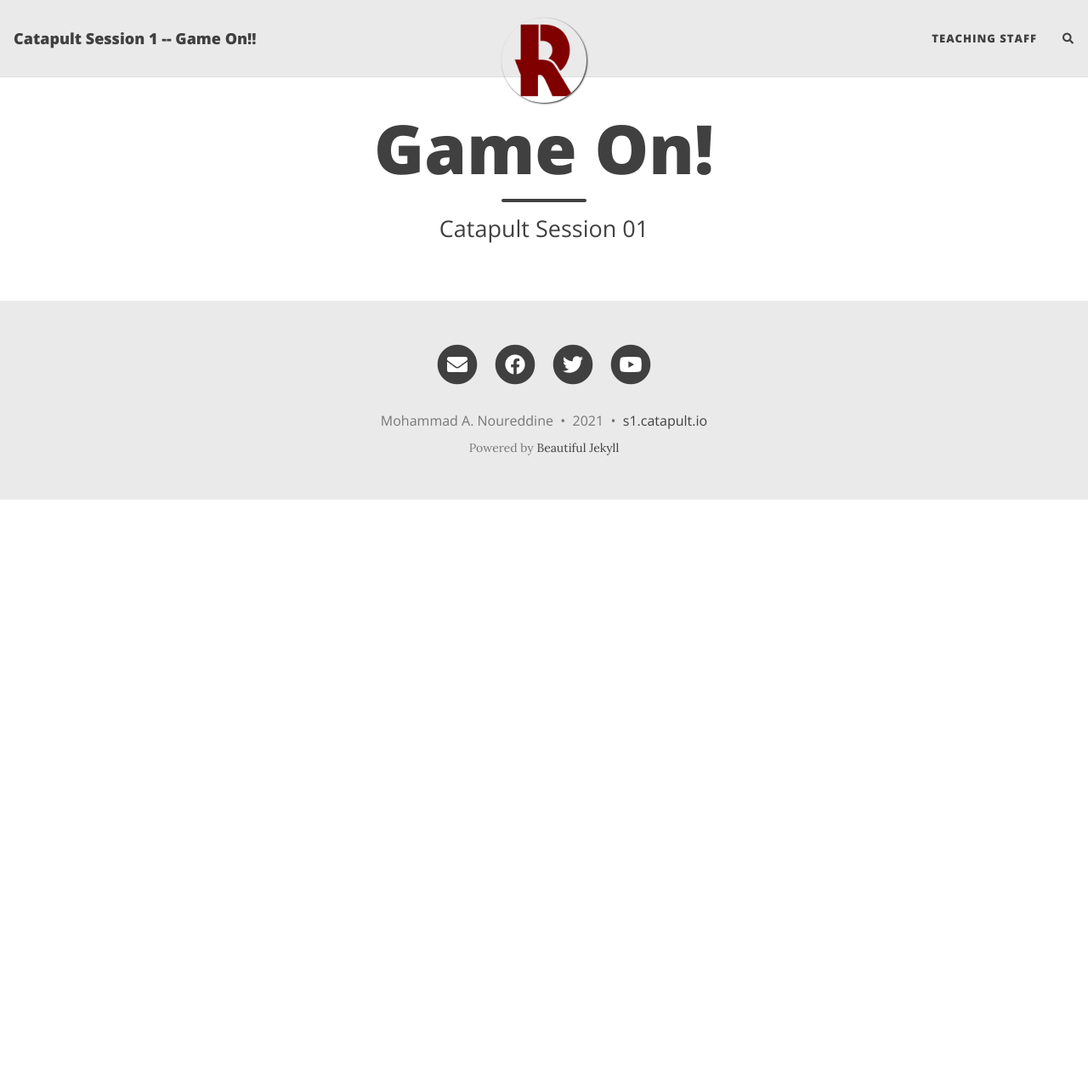
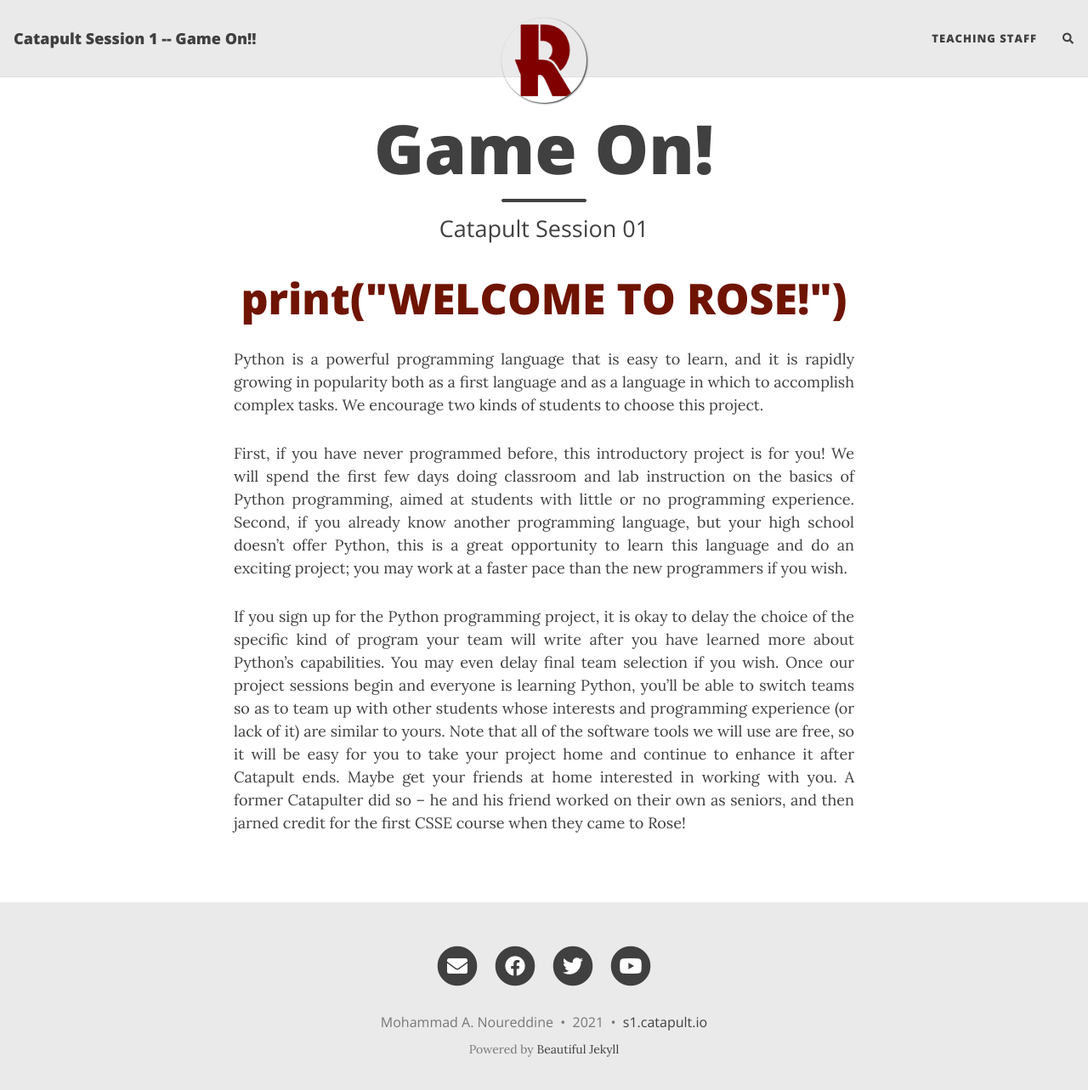
Before and after one commit to rhit-catapult/s1.catapult.io, a Jekyll site: the page built from index.md, in a window 1280 px wide and 1296 px high. Shown: the top 1283 px of the window at 85% size. Built offline with Jekyll 4.4.1, drawn with Linux system fonts in a browser that asks for light colours; nearby versions of some CDN libraries; the list of posts is cut into pages by our own code; comment, search, counter and statistics services are not loaded.

Commit message:
fixed a few layout issues and added draft home page

```diff
--- a/_config.yml
+++ b/_config.yml
@@ -222,6 +222,7 @@ exclude:
   - screenshot.png
   - vendor
   - docs/
+  - Makefile
 
 plugins:
   - jekyll-paginate
--- a/_layouts/home.html
+++ b/_layouts/home.html
@@ -2,7 +2,9 @@
 layout: page
 ---
 
+<div style="text-align:justify">
 {{ content }}
+</div>
 
 {% assign posts = paginator.posts | default: site.posts %}
 
--- a/_layouts/page.html
+++ b/_layouts/page.html
@@ -15,7 +15,9 @@ layout: base
         </div>
       {% endif %}
 
+      <div style="text-align:justify;">
       {{ content }}
+      </div>
 
       {% if page.after-content %}
         <div class="after-content">
--- a/index.html
+++ /dev/null
@@ -1,5 +0,0 @@
----
-layout: home
-title: Game On!
-subtitle: Catapult Session 01
----
--- /dev/null
+++ b/index.md
@@ -0,0 +1,36 @@
+---
+layout: home
+title: Game On!
+subtitle: Catapult Session 01
+---
+
+<h1 style="color:#6F1401;font-size:50px" align="center">
+
+print("WELCOME TO ROSE!")
+
+</h1>
+
+Python is a powerful programming language that is easy to learn, and it is
+rapidly growing in popularity both as a first language and as a language in
+which to accomplish complex tasks. We encourage two kinds of students to choose
+this project.
+
+First, if you have never programmed before, this introductory
+project is for you! We will spend the first few days doing classroom and lab
+instruction on the basics of Python programming, aimed at students with little
+or no programming experience. Second, if you already know another programming
+language, but your high school doesn’t offer Python, this is a great opportunity
+to learn this language and do an exciting project; you may work at a faster pace
+than the new programmers if you wish.
+
+If you sign up for the Python programming project, it is okay to delay the
+choice of the  specific kind of program your team will write after you have
+learned more about Python’s capabilities. You may even delay final team
+selection if you wish.  Once our project sessions begin and everyone is learning
+Python, you’ll be able to switch teams so as to team up with other students
+whose interests and programming experience (or lack of it) are similar to yours.
+Note that all of the software tools we will use are free, so it will be easy for
+you to take your project home and continue to enhance it after Catapult ends.
+Maybe get your friends at home interested in working with you.  A former
+Catapulter did so – he and his friend worked on their own as seniors, and then
+jarned credit for the first CSSE course when they came to Rose!
```
Also changed, not shown: 1 other file.
